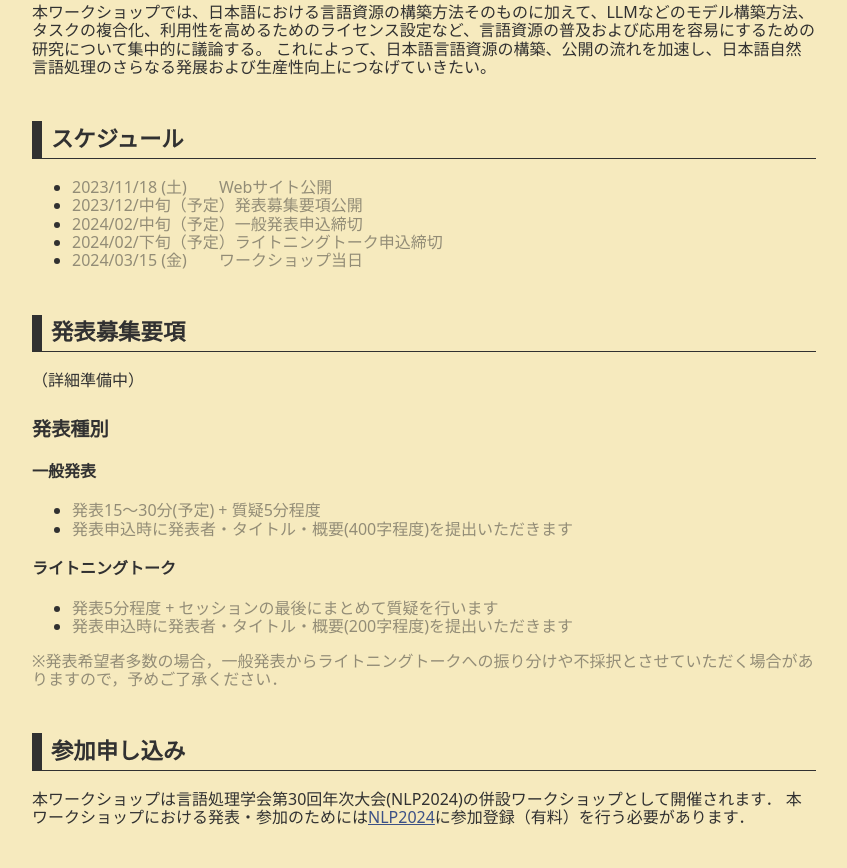
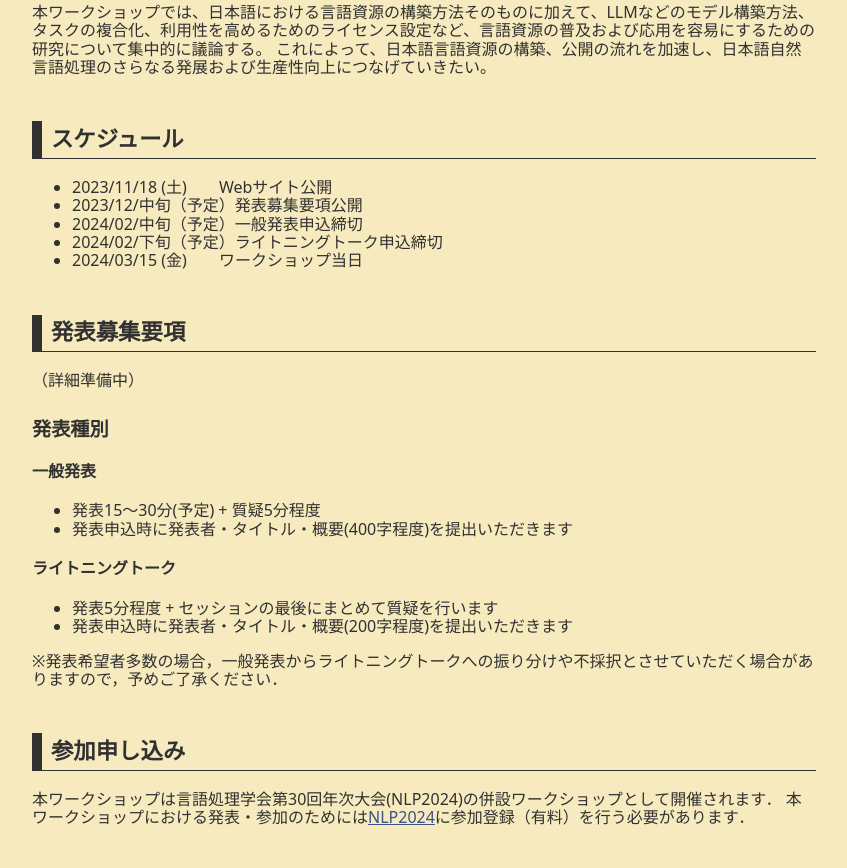
Before and after one commit to jedworkshop/JLR2024, an Eleventy site: page src/index.md in a window 1280 px wide. Shown: the part 622-1490 px from the top of the page, without its empty margins (216-1063 px from the left). Built offline with nearby package versions, Linux system fonts and the light colour scheme; Eleventy itself is replaced by a stand-in of ours; files that its build step writes are made by us from their sources.

Commit message:
remove style

```diff
--- a/src/index.md
+++ b/src/index.md
@@ -33,25 +33,25 @@ description: "言語処理学会第29回年次大会 併設ワークショップ
 
 ## スケジュール
 
-- <span class="expired">2023/11/18 (土)　　Webサイト公開</span>
-- <span class="expired">2023/12/中旬（予定）発表募集要項公開</span>
-- <span class="expired">2024/02/中旬（予定）一般発表申込締切</span>
-- <span class="expired">2024/02/下旬（予定）ライトニングトーク申込締切</span>
-- <span class="expired">2024/03/15 (金)　　ワークショップ当日</span>
+- 2023/11/18 (土)　　Webサイト公開
+- 2023/12/中旬（予定）発表募集要項公開
+- 2024/02/中旬（予定）一般発表申込締切
+- 2024/02/下旬（予定）ライトニングトーク申込締切
+- 2024/03/15 (金)　　ワークショップ当日
 
 ## 発表募集要項
 （詳細準備中）
 
 ### 発表種別
 #### 一般発表
-- <span class="expired">発表15〜30分(予定) + 質疑5分程度</span>
-- <span class="expired">発表申込時に発表者・タイトル・概要(400字程度)を提出いただきます</span>
+- 発表15〜30分(予定) + 質疑5分程度
+- 発表申込時に発表者・タイトル・概要(400字程度)を提出いただきます
 
 #### ライトニングトーク
-- <span class="expired">発表5分程度 + セッションの最後にまとめて質疑を行います</span>
-- <span class="expired">発表申込時に発表者・タイトル・概要(200字程度)を提出いただきます</span>
+- 発表5分程度 + セッションの最後にまとめて質疑を行います
+- 発表申込時に発表者・タイトル・概要(200字程度)を提出いただきます
 
-<span class="expired">※発表希望者多数の場合，一般発表からライトニングトークへの振り分けや不採択とさせていただく場合がありますので，予めご了承ください．</span>
+※発表希望者多数の場合，一般発表からライトニングトークへの振り分けや不採択とさせていただく場合がありますので，予めご了承ください．
 
 ## 参加申し込み
 本ワークショップは言語処理学会第30回年次大会(NLP2024)の併設ワークショップとして開催されます．
```
Also changed, not shown: docs/index.html (+10 -10 lines).
